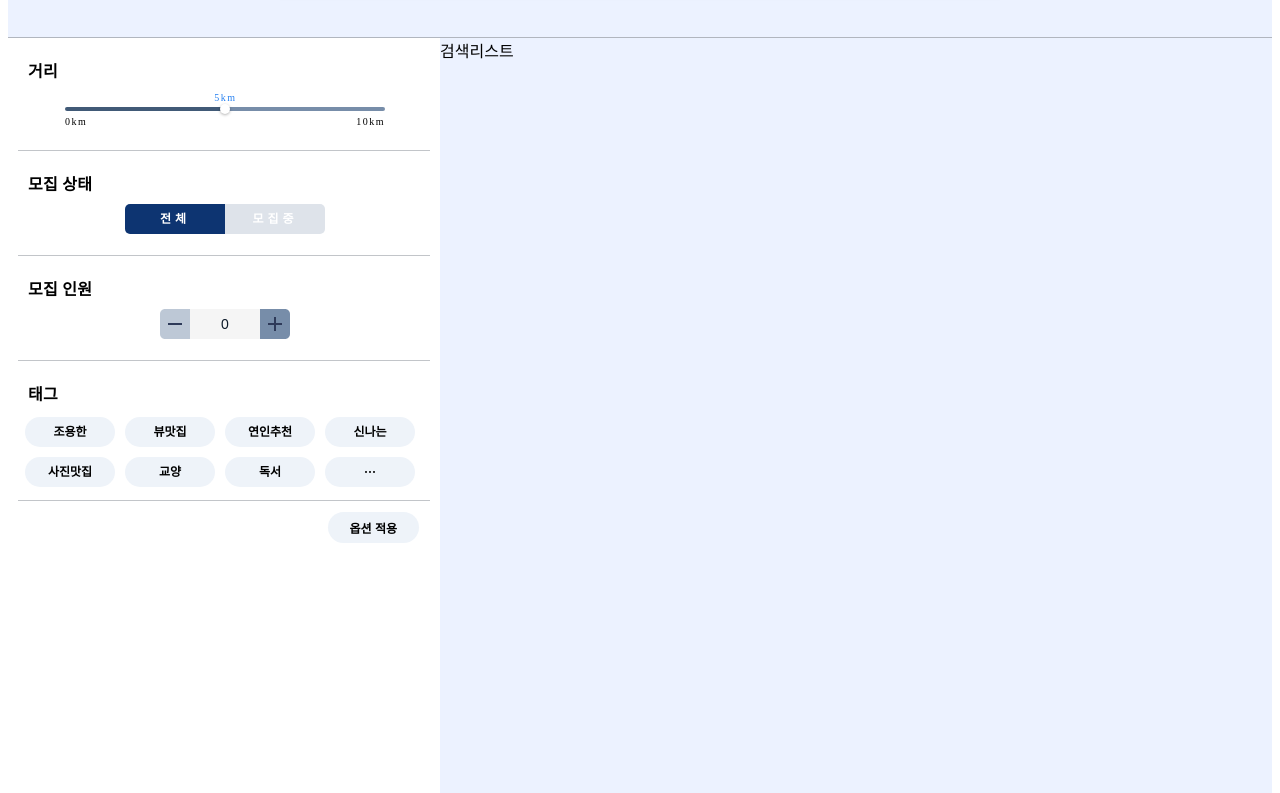
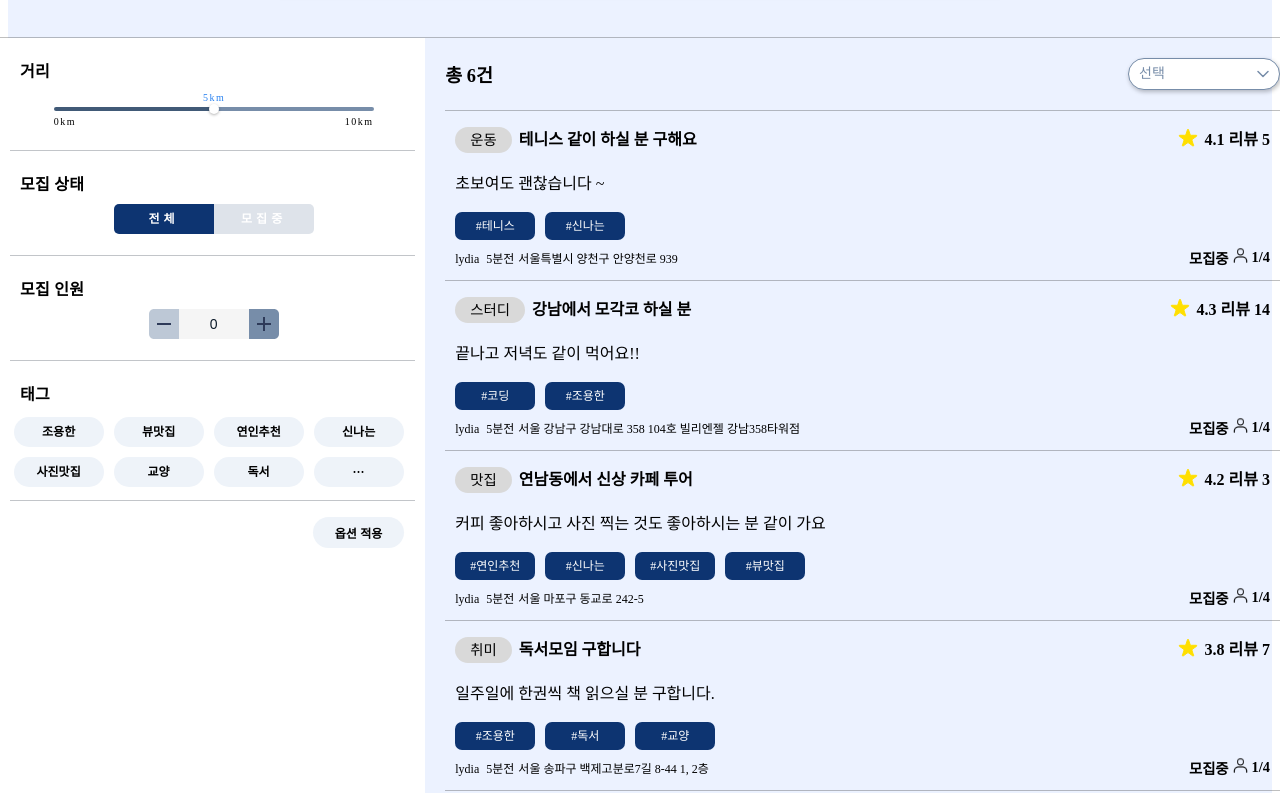
Before and after one commit to KangHayeonn/together-party-tonight-client, a Next.js app: page /search/list in a window 1280 px wide. Shown: the part 407-1200 px from the top of the page. Built offline with nearby package versions, Linux system fonts and the light colour scheme.

Commit message:
[ADD] : 검색페이지 리스트형 마크업 - Search List

```diff
--- a/src/components/common/DropDown.tsx
+++ b/src/components/common/DropDown.tsx
@@ -48,7 +48,7 @@ const DropDown = ({ defaultText, ...props }: DropDownProps) => {
       <DropDownBtn>
         {title}
         <Image
-          src={`${!isOpen ? "images/arrowDown.svg" : "images/arrowUp.svg"}`}
+          src={`${!isOpen ? "/images/arrowDown.svg" : "/images/arrowUp.svg"}`}
           width={12}
           height={12}
           alt="DropDown Button"
--- /dev/null
+++ b/src/components/search/listType/SearchItemTagList.tsx
@@ -0,0 +1,55 @@
+import React, { useState, useEffect, useCallback } from "react";
+import {
+  SearchTagListWrapper,
+  SearchTagItem,
+  SearchTagItemInput,
+  SearchTagItemLabel,
+} from "@/styles/components/search/listType/SearchTagList";
+
+interface SearchItemTagList {
+  tagList: Array<string>;
+  classType?: string | undefined;
+}
+
+const SearchItemTagList = ({ tagList, classType }: SearchItemTagList) => {
+  const [newTagList, setNewTagList] = useState<Array<string>>([]);
+  const [openMore, setOpenMore] = useState<boolean>(false);
+
+  const onCloseItems = useCallback(() => {
+    const tempList = tagList?.filter((item, index) => index < 7);
+    setNewTagList(tempList ? tempList : []);
+  }, [tagList]);
+
+  useEffect(() => {
+    onCloseItems();
+  }, [onCloseItems]);
+
+  return (
+    <SearchTagListWrapper>
+      {newTagList &&
+        newTagList.map((item, index) => {
+          return (
+            <SearchTagItem key={index}>
+              <SearchTagItemInput type="checkbox" id={item} value={item} />
+              <SearchTagItemLabel
+                htmlFor={item}
+                className={`label-tag ${classType}`}
+              >
+                #{item}
+              </SearchTagItemLabel>
+            </SearchTagItem>
+          );
+        })}
+      {tagList?.length > 7 ? (
+        <SearchTagItem>
+          <SearchTagItemInput type="checkbox" id="more" value="more" />
+          <SearchTagItemLabel htmlFor="more" className={` ${classType}`}>
+            ···
+          </SearchTagItemLabel>
+        </SearchTagItem>
+      ) : null}
+    </SearchTagListWrapper>
+  );
+};
+
+export default SearchItemTagList;
--- a/src/components/search/listType/SearchList.tsx
+++ b/src/components/search/listType/SearchList.tsx
@@ -1,7 +1,97 @@
 import React from "react";
+import Image from "next/image";
+import {
+  SearchListWrapper,
+  SearchListBox,
+  SearchListBoxTop,
+  SearchListBoxBottom,
+  SearchItemLeft,
+  SearchItemRight,
+  SearchItemText,
+  SearchListTitle,
+  SearchListItem,
+  SearchListItemTop,
+  SearchListItemContent,
+  SearchListItemTag,
+  SearchListItemBottom,
+} from "@/styles/components/search/listType/SearchList";
+import DropDown from "@/components/common/DropDown";
+import SearchItemTagList from "@/components/search/listType/SearchItemTagList";
+import { clubList } from "@/utils/mock/search";
 
 const SearchList = () => {
-  return <div>검색리스트</div>;
+  return (
+    <SearchListWrapper>
+      <SearchListBox>
+        <SearchListBoxTop>
+          <SearchListTitle>총 {clubList.length}건</SearchListTitle>
+          <DropDown />
+        </SearchListBoxTop>
+        <SearchListBoxBottom>
+          {clubList &&
+            clubList.map((item, index) => {
+              return (
+                <SearchListItem key={index}>
+                  <SearchListItemTop>
+                    <SearchItemLeft>
+                      <SearchItemText className="category">
+                        {item.clubCategory}
+                      </SearchItemText>
+                      <SearchItemText className="title">
+                        {item.clubName}
+                      </SearchItemText>
+                    </SearchItemLeft>
+                    <SearchItemRight>
+                      <Image
+                        src="/images/star.svg"
+                        width={20}
+                        height={20}
+                        alt="평점"
+                      />
+                      <SearchItemText className="review">
+                        {item.ratingAvg} 리뷰 {item.reviewCnt}
+                      </SearchItemText>
+                    </SearchItemRight>
+                  </SearchListItemTop>
+                  <SearchListItemContent>
+                    {item.clubContent}
+                  </SearchListItemContent>
+                  <SearchListItemTag>
+                    <SearchItemTagList
+                      tagList={item.clubTags}
+                      classType="secondary"
+                    />
+                  </SearchListItemTag>
+                  <SearchListItemBottom>
+                    <SearchItemLeft>
+                      <SearchItemText className="nick-name">
+                        lydia
+                      </SearchItemText>
+                      <SearchItemText className="date">5분전</SearchItemText>
+                      <SearchItemText className="address">
+                        {item.address}
+                      </SearchItemText>
+                    </SearchItemLeft>
+                    <SearchItemRight>
+                      <SearchItemText className="status">모집중</SearchItemText>
+                      <SearchItemText>
+                        <Image
+                          src="/images/user.svg"
+                          width={23}
+                          height={21}
+                          alt="User Icon"
+                        />
+                      </SearchItemText>
+                      <SearchItemText className="status">1/4</SearchItemText>
+                    </SearchItemRight>
+                  </SearchListItemBottom>
+                </SearchListItem>
+              );
+            })}
+        </SearchListBoxBottom>
+      </SearchListBox>
+    </SearchListWrapper>
+  );
 };
 
 export default SearchList;
--- a/src/styles/components/search/listType/SearchFilter.tsx
+++ b/src/styles/components/search/listType/SearchFilter.tsx
@@ -58,7 +58,7 @@ const SearchSliderWrapper = styled.div`
 const SearchOptionContent = styled.td`
   display: flex;
   justify-content: flex-end;
-  margin: 10px;
+  margin: 15px 10px;
 `;
 
 export {
--- /dev/null
+++ b/src/styles/components/search/listType/SearchList.tsx
@@ -0,0 +1,132 @@
+import styled from "styled-components";
+
+const SearchListWrapper = styled.div`
+  display: flex;
+  width: 53rem;
+  padding: 20px 0 20px 20px;
+`;
+
+const SearchListBox = styled.div`
+  width: 100%;
+`;
+
+const SearchListBoxTop = styled.div`
+  display: flex;
+  align-items: center;
+  justify-content: space-between;
+  font-size: 1.15rem;
+  font-weight: 600;
+  margin-bottom: 20px;
+`;
+
+const SearchListBoxBottom = styled.div`
+  border-top: 1px solid rgba(0, 0, 0, 0.25);
+  min-height: 800px;
+  max-height: 800px;
+  overflow-y: scroll;
+
+  &::-webkit-scrollbar {
+    width: 7px;
+    border-radius: 10px;
+  }
+
+  &::-webkit-scrollbar-thumb {
+    background-color: rgba(0, 0, 0, 0.2);
+    border-radius: 10px;
+  }
+
+  &::-webkit-scrollbar-track {
+    margin: 8px;
+  }
+`;
+
+const SearchListTitle = styled.div``;
+
+const SearchListItem = styled.div`
+  padding: 10px;
+  border-bottom: 1px solid rgba(0, 0, 0, 0.25);
+`;
+
+const SearchListItemTop = styled.div`
+  display: flex;
+  justify-content: space-between;
+  font-size: 1rem;
+  font-weight: 600;
+  margin-top: 5px;
+  margin-bottom: 20px;
+`;
+
+const SearchListItemBottom = styled.div`
+  display: flex;
+  align-items: center;
+  justify-content: space-between;
+`;
+
+const SearchItemLeft = styled.div``;
+
+const SearchItemRight = styled.div`
+  display: flex;
+  align-items: center;
+`;
+
+const SearchItemText = styled.span`
+  font-size: 0.9rem;
+  font-weight: 500;
+
+  &.category {
+    background-color: #d9d9d9;
+    padding: 5px 15px;
+    border-radius: 15px;
+  }
+
+  &.title,
+  &.review {
+    margin-left: 7px;
+    font-size: 1rem;
+    font-weight: 600;
+  }
+
+  &.nick-name {
+    font-size: 0.75rem;
+    font-weight: 500;
+  }
+
+  &.date,
+  &.address {
+    margin-left: 7px;
+    font-size: 0.75rem;
+    font-weight: 500;
+  }
+
+  &.address {
+    margin-left: 4px;
+  }
+
+  &.status {
+    font-weight: 600;
+  }
+`;
+
+const SearchListItemContent = styled.div`
+  font-size: 1rem;
+  font-weight: 500;
+  margin-bottom: 20px;
+`;
+
+const SearchListItemTag = styled.div``;
+
+export {
+  SearchListWrapper,
+  SearchListBox,
+  SearchListBoxTop,
+  SearchListBoxBottom,
+  SearchItemLeft,
+  SearchItemRight,
+  SearchItemText,
+  SearchListTitle,
+  SearchListItem,
+  SearchListItemTop,
+  SearchListItemContent,
+  SearchListItemTag,
+  SearchListItemBottom,
+};
--- /dev/null
+++ b/src/styles/components/search/listType/SearchTagList.tsx
@@ -0,0 +1,51 @@
+import styled from "styled-components";
+
+const SearchTagListWrapper = styled.div`
+  display: flex;
+  margin-top: -20px;
+  margin-bottom: 5px;
+`;
+
+const SearchTagItem = styled.div`
+  margin-right: 10px;
+`;
+
+const SearchTagItemInput = styled.input`
+  appearance: none;
+  margin: 0;
+
+  &:checked + .label-tag {
+    background-color: #bdc8d6;
+  }
+
+  &:hover + .label-tag {
+    opacity: 0.5;
+  }
+`;
+
+const SearchTagItemLabel = styled.label`
+  display: flex;
+  justify-content: center;
+  align-items: center;
+  height: 1.75rem;
+  width: 80px;
+  color: #000;
+  background-color: #eef3f9;
+  cursor: pointer;
+  font-size: 0.75rem;
+  font-weight: 500;
+  line-height: 1rem;
+  border-radius: 7px;
+
+  &.secondary {
+    color: #fff;
+    background-color: #0d3471;
+  }
+`;
+
+export {
+  SearchTagListWrapper,
+  SearchTagItem,
+  SearchTagItemInput,
+  SearchTagItemLabel,
+};
--- a/src/utils/mock/search.ts
+++ b/src/utils/mock/search.ts
@@ -27,6 +27,7 @@ export const clubList = [
     clubId: 1,
     clubName: "테니스 같이 하실 분 구해요",
     clubCategory: "운동",
+    clubContent: "초보여도 괜찮습니다 ~",
     clubTags: ["테니스", "신나는"],
     latitude: 37.5304843, // 위도
     longitude: 126.881641, // 경도
@@ -38,6 +39,7 @@ export const clubList = [
     clubId: 2,
     clubName: "강남에서 모각코 하실 분",
     clubCategory: "스터디",
+    clubContent: "끝나고 저녁도 같이 먹어요!!",
     clubTags: ["코딩", "조용한"],
     latitude: 37.4950242,
     longitude: 127.029687,
@@ -49,6 +51,7 @@ export const clubList = [
     clubId: 3,
     clubName: "연남동에서 신상 카페 투어",
     clubCategory: "맛집",
+    clubContent: "커피 좋아하시고 사진 찍는 것도 좋아하시는 분 같이 가요",
     clubTags: ["연인추천", "신나는", "사진맛집", "뷰맛집"],
     latitude: 37.5615052,
     longitude: 126.924668,
@@ -60,7 +63,42 @@ export const clubList = [
     clubId: 4,
     clubName: "독서모임 구합니다",
     clubCategory: "취미",
+    clubContent: "일주일에 한권씩 책 읽으실 분 구합니다.",
     clubTags: ["조용한", "독서", "교양"],
+    latitude: 37.5084353,
+    longitude: 127.080056,
+    address: "서울 송파구 백제고분로7길 8-44 1, 2층",
+    ratingAvg: 3.8,
+    reviewCnt: 7,
+  },
+  {
+    clubId: 3,
+    clubName: "연남동에서 신상 카페 투어",
+    clubCategory: "맛집",
+    clubContent: "커피 좋아하시고 사진 찍는 것도 좋아하시는 분 같이 가요",
+    clubTags: ["연인추천", "신나는", "사진맛집", "뷰맛집"],
+    latitude: 37.5615052,
+    longitude: 126.924668,
+    address: "서울 마포구 동교로 242-5",
+    ratingAvg: 4.2,
+    reviewCnt: 3,
+  },
+  {
+    clubId: 4,
+    clubName: "독서모임 구합니다",
+    clubCategory: "취미",
+    clubContent: "일주일에 한권씩 책 읽으실 분 구합니다.",
+    clubTags: [
+      "조용한",
+      "독서",
+      "교양",
+      "조용한",
+      "독서",
+      "교양",
+      "조용한",
+      "독서",
+      "교양",
+    ],
     latitude: 37.5084353,
     longitude: 127.080056,
     address: "서울 송파구 백제고분로7길 8-44 1, 2층",
```
Also changed, not shown: public/images/user.svg (added).
